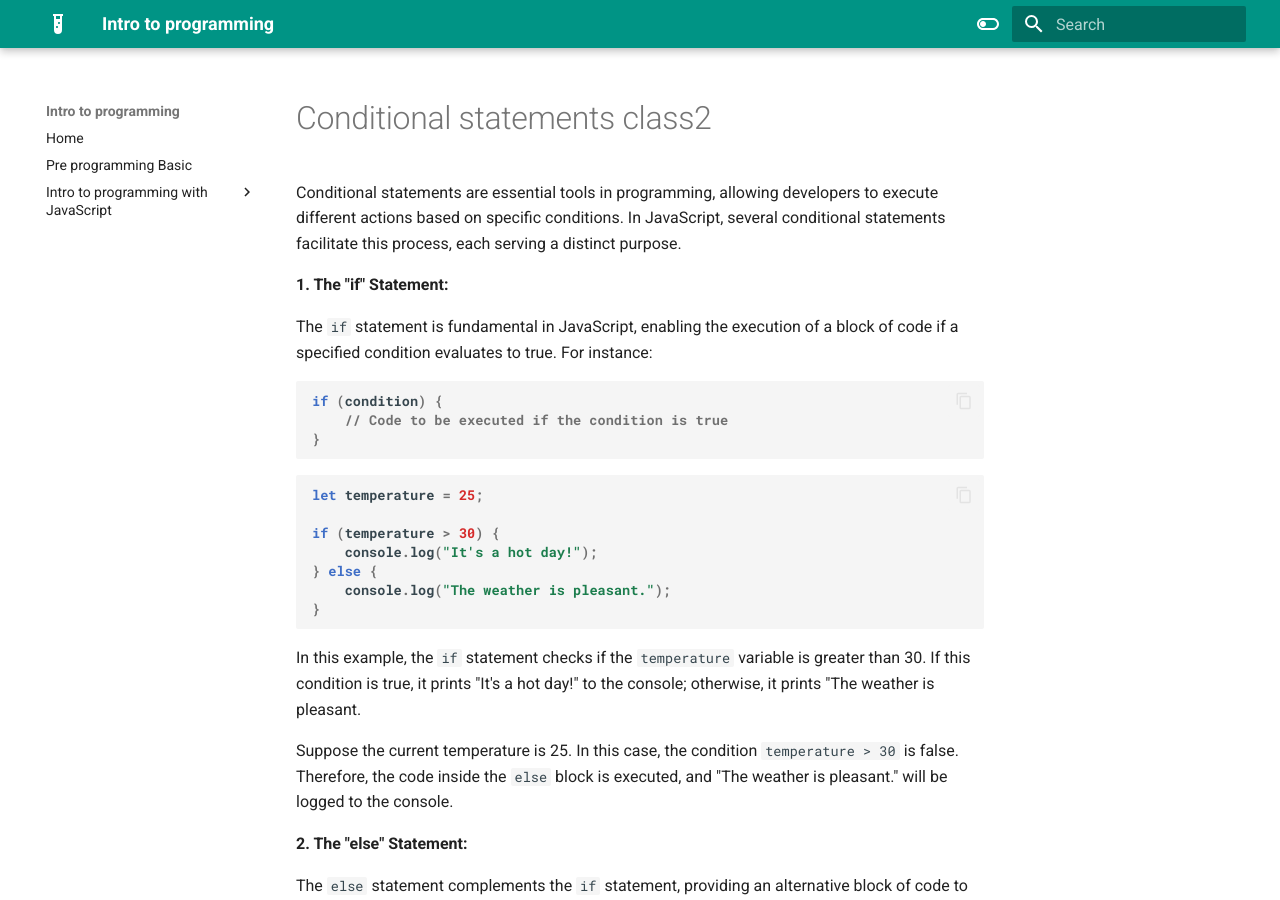
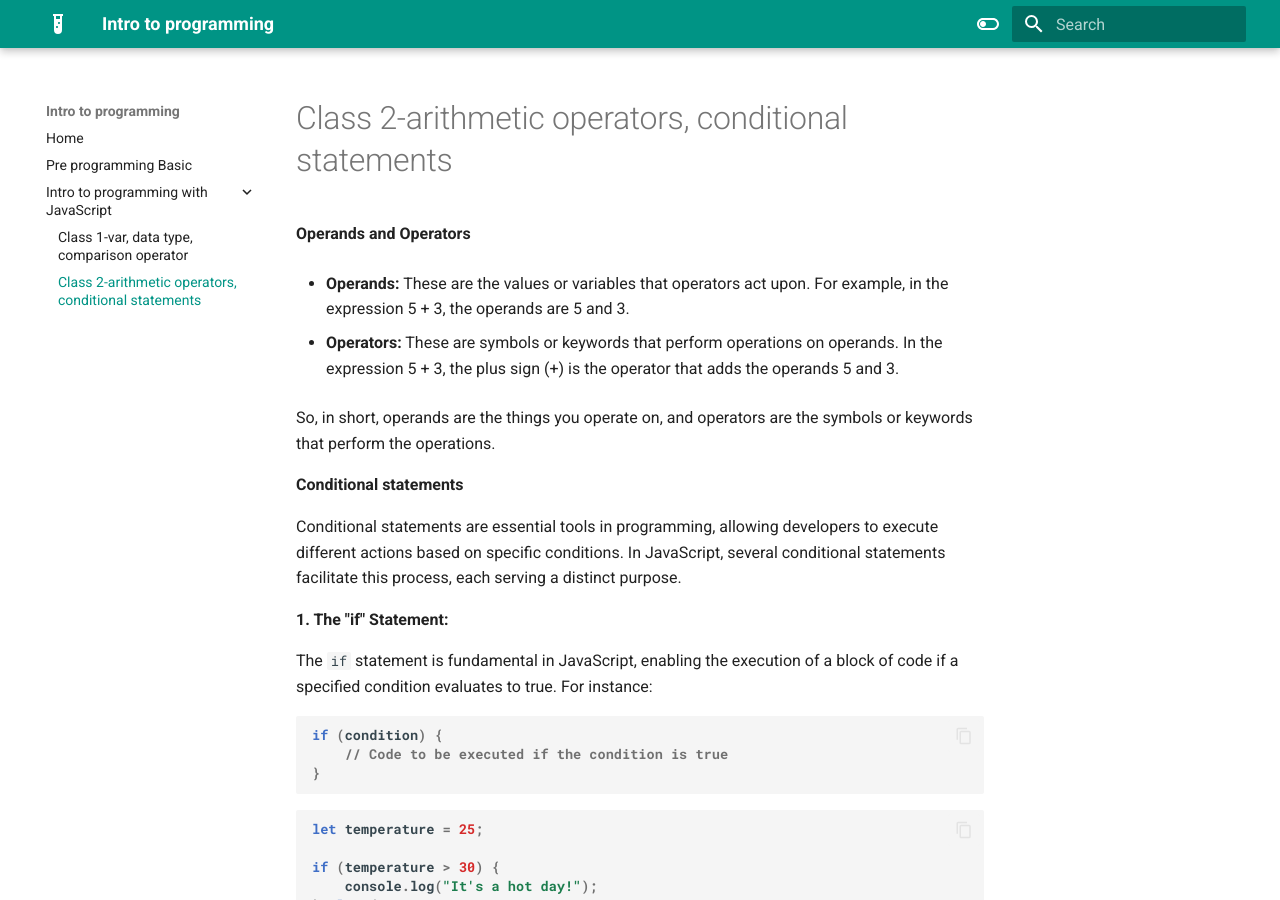
Before and after one commit to ramiz-moktader/geospatial-programming-course, an MkDocs documentation site: the page built from docs/conditional-statements-class2.md, in a window 1280 px wide and 900 px high. Built offline with MkDocs 1.6.1 and Material for MkDocs 9.7.7, drawn with Linux system fonts in a browser that asks for light colours; some of the changed text lies outside the part shown.

Commit message:
added class 2 in index

```diff
--- a/docs/conditional-statements-class2.md
+++ b/docs/conditional-statements-class2.md
@@ -1,3 +1,20 @@
+
+
+
+**Operands and Operators**
+
+
+- **Operands:** These are the values or variables that operators act upon. For example, in the expression 5 + 3, the operands are 5 and 3.
+
+- **Operators:** These are symbols or keywords that perform operations on operands. In the expression 5 + 3, the plus sign (+) is the operator that adds the operands 5 and 3.
+
+So, in short, operands are the things you operate on, and operators are the symbols or keywords that perform the operations.
+
+
+
+
+**Conditional statements**
+
 Conditional statements are essential tools in programming, allowing developers to execute different actions based on specific conditions. In JavaScript, several conditional statements facilitate this process, each serving a distinct purpose.
 
 **1. The "if" Statement:**
--- a/mkdocs.yml
+++ b/mkdocs.yml
@@ -5,7 +5,8 @@ nav:
   - Home: index.md
   - Pre programming Basic: pre-prog-basic.md
   - Intro to programming with JavaScript:
-        - class 1-var, data type, comparison operator: intro-to-programming-with-js-class1.md
+        - Class 1-var, data type, comparison operator: intro-to-programming-with-js-class1.md
+        - Class 2-arithmetic operators, conditional statements: conditional-statements-class2.md
 
 
 site_author: Ramiz moktader
```
